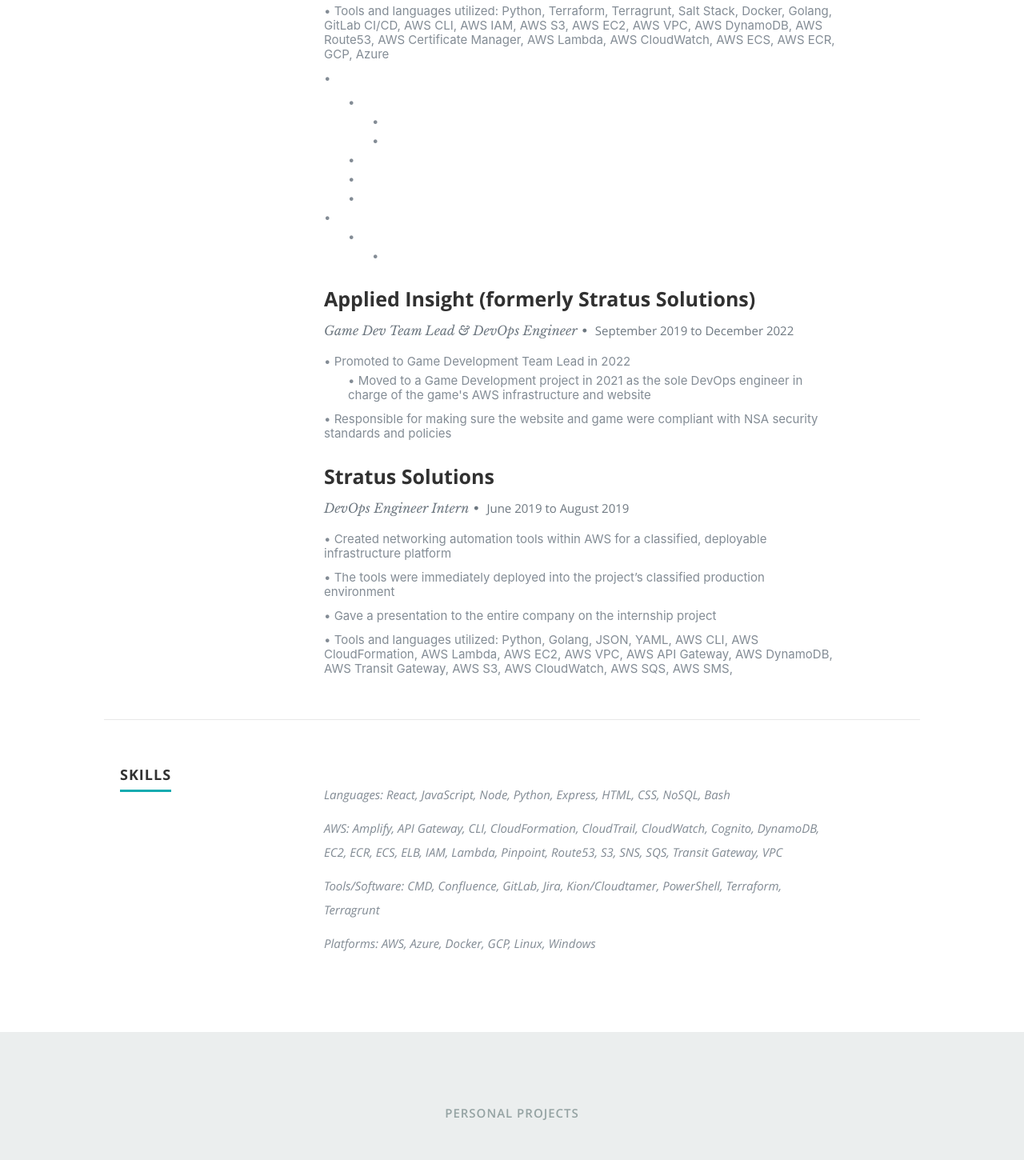
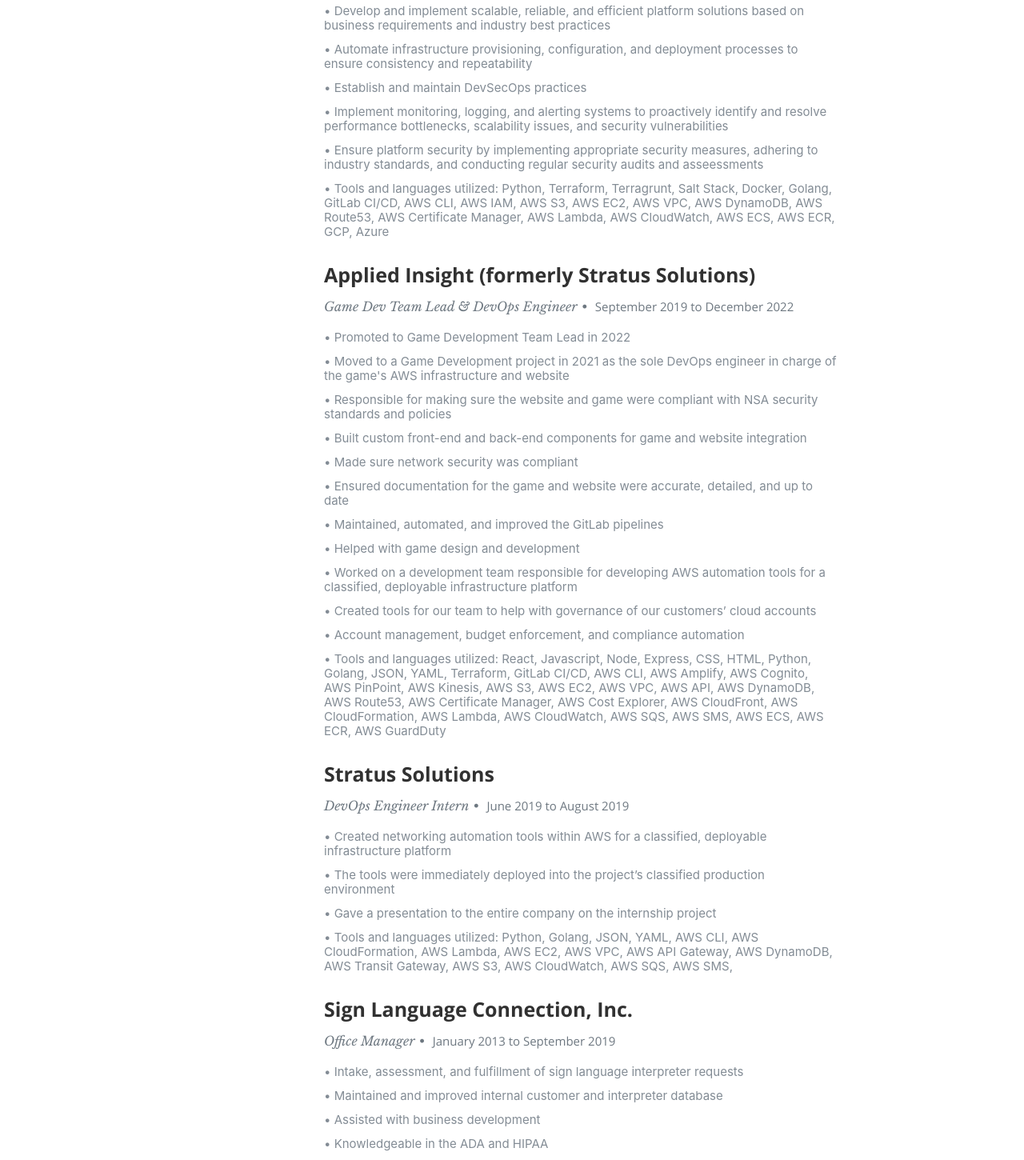
Before and after one commit to M3GH4NN/meghann-dev-app, a React (Create React App) app: page / in a window 1280 px wide. Shown: the part 1720-3170 px from the top of the page at 80% size. Built offline with nearby package versions, Linux system fonts and the light colour scheme.

Commit message:
fixed resume data

```diff
--- a/src/components/Resume.js
+++ b/src/components/Resume.js
@@ -95,45 +95,17 @@ export default class Resume extends Component {
                     <li>
                       <span>&bull;</span> {resumeData.work[0].Achievements[1]}
                     </li>
-                    <ul>
                     <li>
                       <span>&bull;</span> {resumeData.work[0].Achievements[2]}
-                        <ul>
-                          <li>
-                            <span>&bull;</span>{" "}
-                            {resumeData.work[0].Achievements[3]}
                     </li>
                     <li>
-                            <span>&bull;</span>{" "}
-                            {resumeData.work[0].Achievements[4]}
+                      <span>&bull;</span> {resumeData.work[0].Achievements[3]}
                     </li>
-                        </ul>
+                    <li>
+                      <span>&bull;</span> {resumeData.work[0].Achievements[4]}
                     </li>
                     <li>
                       <span>&bull;</span> {resumeData.work[0].Achievements[5]}
-                      </li>
-                      <li>
-                        <span>&bull;</span> {resumeData.work[0].Achievements[6]}
-                      </li>
-                      <li>
-                        <span>&bull;</span> {resumeData.work[0].Achievements[7]}
-                      </li>
-                    </ul>
-
-                    <li>
-                      <span>&bull;</span> {resumeData.work[0].Achievements[8]}
-                      <ul>
-                        <li>
-                          <span>&bull;</span>{" "}
-                          {resumeData.work[0].Achievements[9]}
-                          <ul>
-                            <li>
-                              <span>&bull;</span>{" "}
-                              {resumeData.work[0].Achievements[10]}
-                            </li>
-                          </ul>
-                        </li>
-                      </ul>
                     </li>
                   </ul>
                 </p>
@@ -155,15 +127,39 @@ export default class Resume extends Component {
                   <ul>
                     <li>
                       <span>&bull;</span> {resumeData.work[1].Achievements[0]}
-                      <ul>
+                    </li>
                     <li>
-                          <span>&bull;</span>{" "}
-                          {resumeData.work[1].Achievements[1]}
-                        </li>
-                      </ul>
+                      <span>&bull;</span> {resumeData.work[1].Achievements[1]}
                     </li>
                     <li>
                       <span>&bull;</span> {resumeData.work[1].Achievements[2]}
+                    </li>
+                    <li>
+                      <span>&bull;</span> {resumeData.work[1].Achievements[3]}
+                    </li>
+                    <li>
+                      <span>&bull;</span> {resumeData.work[1].Achievements[4]}
+                    </li>
+                    <li>
+                      <span>&bull;</span> {resumeData.work[1].Achievements[5]}
+                    </li>
+                    <li>
+                      <span>&bull;</span> {resumeData.work[1].Achievements[6]}
+                    </li>
+                    <li>
+                      <span>&bull;</span> {resumeData.work[1].Achievements[7]}
+                    </li>
+                    <li>
+                      <span>&bull;</span> {resumeData.work[1].Achievements[8]}
+                    </li>
+                    <li>
+                      <span>&bull;</span> {resumeData.work[1].Achievements[9]}
+                    </li>
+                    <li>
+                      <span>&bull;</span> {resumeData.work[1].Achievements[10]}
+                    </li>
+                    <li>
+                      <span>&bull;</span> {resumeData.work[1].Achievements[11]}
                     </li>
                   </ul>
                 </p>
@@ -199,6 +195,36 @@ export default class Resume extends Component {
                 </p>
               </div>
             </div>
+
+            <div className="row item">
+              <div className="twelve columns">
+                <h3>{resumeData.work[3].CompanyName}</h3>
+                <p className="info">
+                  {resumeData.work[3].specialization}
+                  <span>&bull;</span>{" "}
+                  <em className="date">
+                    {resumeData.work[3].MonthOfLeaving}{" "}
+                    {resumeData.work[3].YearOfLeaving}
+                  </em>
+                </p>
+                <p>
+                  <ul>
+                    <li>
+                      <span>&bull;</span> {resumeData.work[3].Achievements[0]}
+                    </li>
+                    <li>
+                      <span>&bull;</span> {resumeData.work[3].Achievements[1]}
+                    </li>
+                    <li>
+                      <span>&bull;</span> {resumeData.work[3].Achievements[2]}
+                    </li>
+                    <li>
+                      <span>&bull;</span> {resumeData.work[3].Achievements[3]}
+                    </li>
+                  </ul>
+                </p>
+              </div>
+            </div>
           </div>
         </div>
         <div className="row skill">
--- a/src/components/resumeData.js
+++ b/src/components/resumeData.js
@@ -42,6 +42,11 @@ let resumeData = {
       MonthOfLeaving: "December",
       YearOfLeaving: "2022 to Current",
       Achievements: [
+        "Develop and implement scalable, reliable, and efficient platform solutions based on business requirements and industry best practices",
+        "Automate infrastructure provisioning, configuration, and deployment processes to ensure consistency and repeatability",
+        "Establish and maintain DevSecOps practices",
+        "Implement monitoring, logging, and alerting systems to proactively identify and resolve performance bottlenecks, scalability issues, and security vulnerabilities",
+        "Ensure platform security by implementing appropriate security measures, adhering to industry standards, and conducting regular security audits and asseessments",
         "Tools and languages utilized: Python, Terraform, Terragrunt, Salt Stack, Docker, Golang, GitLab CI/CD, AWS CLI, AWS IAM, AWS S3, AWS EC2, AWS VPC, AWS DynamoDB, AWS Route53, AWS Certificate Manager, AWS Lambda, AWS CloudWatch, AWS ECS, AWS ECR, GCP, Azure",
       ],
     },
```
Lines whose indentation alone changed are shown as unchanged.
